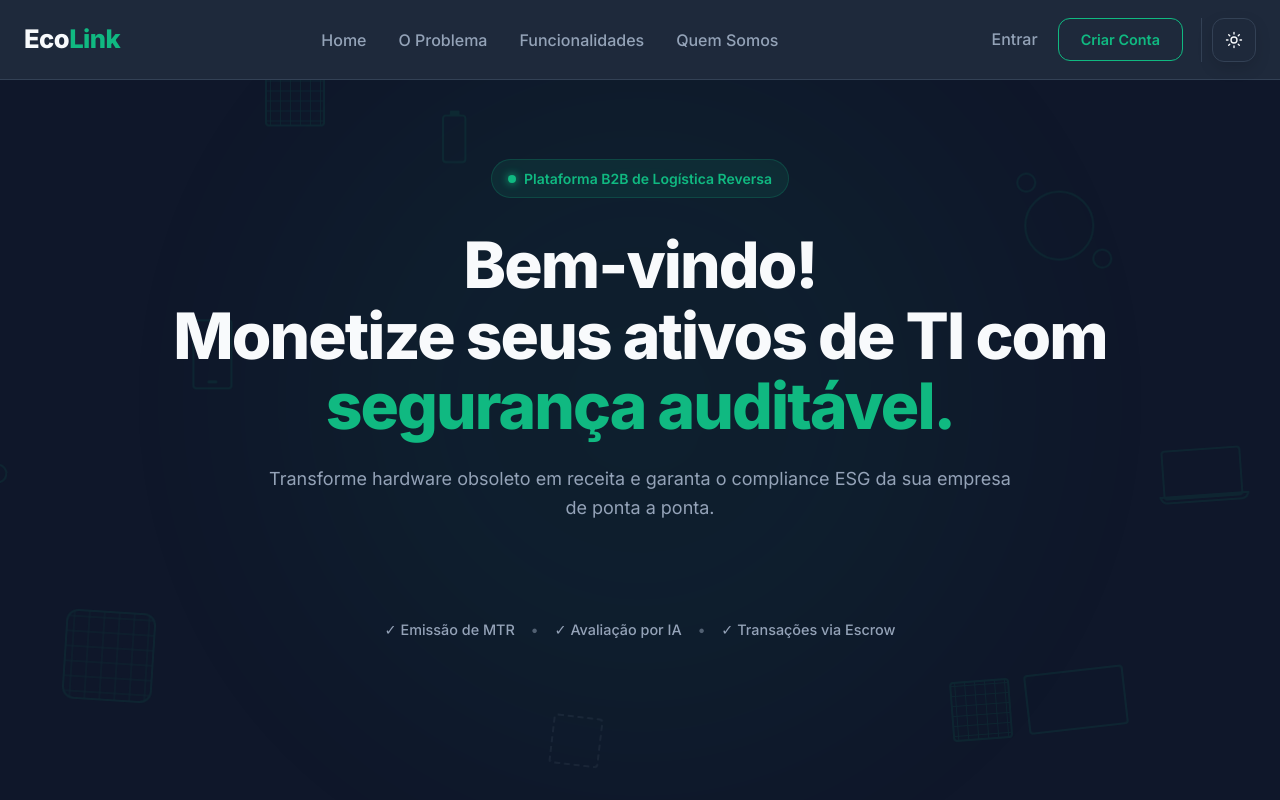
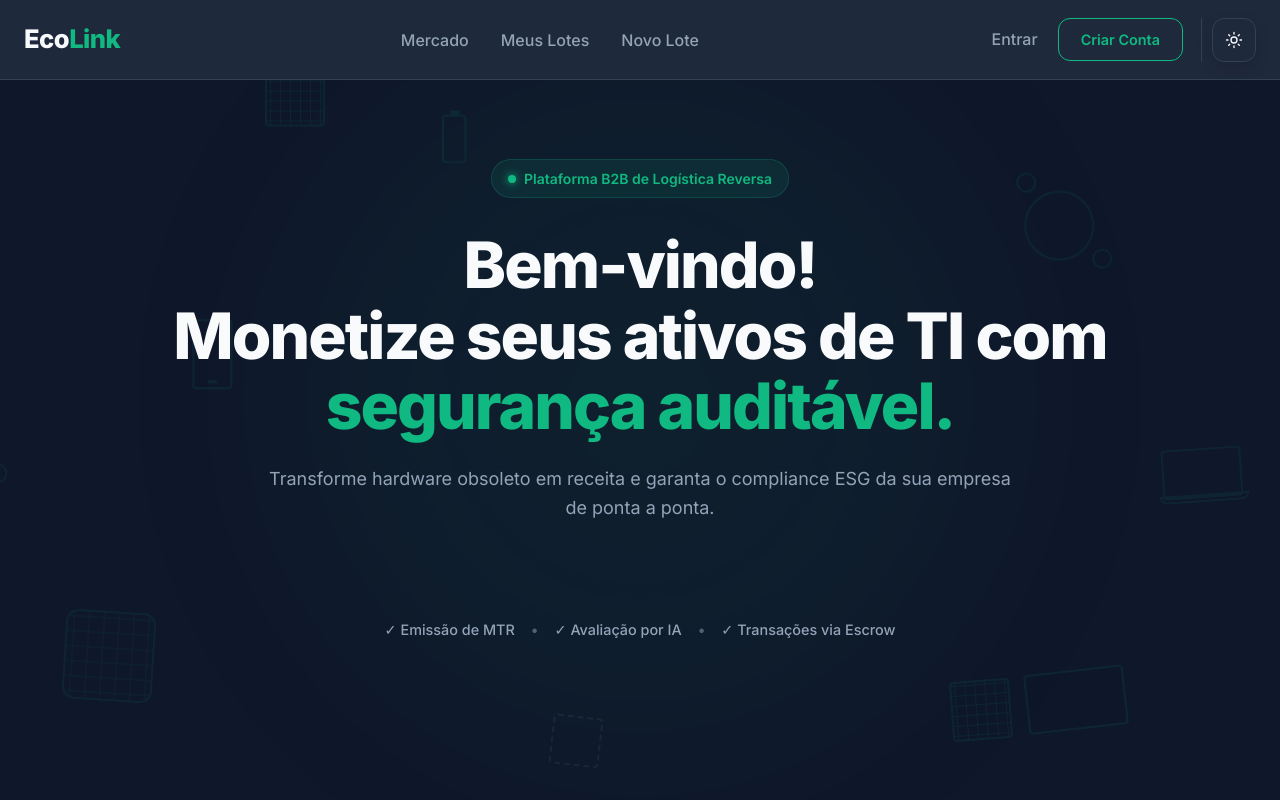
Before and after one commit to ProjetoEcolink/EcolinkSite, a React (Vite) app: page /home in a window 1280 px wide. Shown: the top 800 px of the page. Built offline with nearby package versions, Linux system fonts and the light colour scheme; the HTML template or start-up script is replaced by a standard one.

Commit message:
Implementando: - Sempre abrir a tela inicial o Marketplace (mesmo saindo da conta e etc)
-Melhorando Input de Busca no marketplace

```diff
--- a/src/components/layout/Navbar.jsx
+++ b/src/components/layout/Navbar.jsx
@@ -50,6 +50,14 @@ const PackageIcon = () => (
     </svg>
 );
 
+const AddIcon = () => (
+    <svg width="32" height="32" viewBox="0 0 24 24" fill="none" stroke="currentColor" strokeWidth="1.5" strokeLinecap="round" strokeLinejoin="round">
+        <rect x="3" y="3" width="18" height="18" rx="2" ry="2"/>
+        <line x1="12" y1="8" x2="12" y2="16"/>
+        <line x1="8" y1="12" x2="16" y2="12"/>
+    </svg>
+);
+
 const SettingsIcon = () => (
     <svg width="32" height="32" viewBox="0 0 24 24" fill="none" stroke="currentColor" strokeWidth="1.5" strokeLinecap="round" strokeLinejoin="round">
         <circle cx="12" cy="12" r="3"/>
@@ -87,6 +95,12 @@ export default function Navbar() {
             icone: <PackageIcon />,
             titulo: 'Meus Produtos',
             texto: 'Acompanhe, edite e remova seus próprios lotes na tela de Meus Produtos.',
+        },
+        {
+            alvo: 'tour-dashboard',
+            icone: <AddIcon />,
+            titulo: 'Novo Lote',
+            texto: 'Cadastre novos materiais para venda de forma rápida e prática nesta área.',
         },
         {
             alvo: 'tour-perfil-tema',
@@ -159,33 +173,11 @@ export default function Navbar() {
 
     const toggleTheme = () => setTheme((prev) => (prev === 'light' ? 'dark' : 'light'));
 
-    const goToSection = (section) => {
-        if (location.pathname !== '/home' && location.pathname !== '/') {
-            navigate('/home');
-            setTimeout(() => {
-                const element = document.getElementById(section);
-                if (element) {
-                    element.scrollIntoView({ behavior: 'smooth' });
-                }
-            }, 150);
-            return;
-        }
-
-        const element = document.getElementById(section);
-        if (element) {
-            element.scrollIntoView({ behavior: 'smooth' });
-        }
-    };
-
     const isActive = (path) => location.pathname === path;
     const isLogado = !!localStorage.getItem('usuario');
-    const handleLogoClick = () => {
-        if (isLogado) {
-            navigate('/marketplace');
-            return;
-        }
-        goToSection('home');
-    };
+
+    // Ao clicar no logo, manda direto para a raiz (Marketplace)
+    const handleLogoClick = () => navigate('/');
 
     const avancarTutorial = () => {
         if (passoTutorial < passos.length - 1) {
@@ -204,7 +196,7 @@ export default function Navbar() {
     const confirmarLogout = () => {
         localStorage.removeItem('usuario');
         setMostrarModalLogout(false);
-        navigate('/home');
+        navigate('/'); // Após sair, volta pra vitrine
     };
 
     return (
@@ -217,26 +209,32 @@ export default function Navbar() {
 
                     <div className="nav-menu">
                         <div className="nav-links">
-                            {isLogado ? (
-                                <>
-                                    <Link id="tour-marketplace" to="/marketplace" className={`nav-link-btn ${isActive('/marketplace') ? 'nav-link-active' : ''}`}>
+                            {/* Mercado: Aponta para a raiz (/) e fica ativo se for a home ou /marketplace */}
+                            <Link
+                                id="tour-marketplace"
+                                to="/"
+                                className={`nav-link-btn ${isActive('/') || isActive('/marketplace') ? 'nav-link-active' : ''}`}
+                            >
                                 Mercado
                             </Link>
-                                    <Link id="tour-painel" to="/meus-produtos" className={`nav-link-btn ${isActive('/meus-produtos') ? 'nav-link-active' : ''}`}>
+
+                            {/* Meus Lotes: Se logado, vai pra tela certa. Se não, manda pro Login! */}
+                            <Link
+                                id="tour-painel"
+                                to={isLogado ? "/meus-produtos" : "/login"}
+                                className={`nav-link-btn ${isActive('/meus-produtos') ? 'nav-link-active' : ''}`}
+                            >
                                 Meus Lotes
                             </Link>
-                                    <Link id="tour-dashboard" to="/dashboard" className={`nav-link-btn ${isActive('/dashboard') ? 'nav-link-active' : ''}`}>
+
+                            {/* Novo Lote: Se logado, vai pro Painel. Se não, manda pro Login! */}
+                            <Link
+                                id="tour-dashboard"
+                                to={isLogado ? "/dashboard" : "/login"}
+                                className={`nav-link-btn ${isActive('/dashboard') ? 'nav-link-active' : ''}`}
+                            >
                                 Novo Lote
                             </Link>
-                                </>
-                            ) : (
-                                <>
-                                    <button onClick={() => goToSection('home')} className="nav-link-btn">Home</button>
-                                    <button onClick={() => goToSection('o-problema')} className="nav-link-btn">O Problema</button>
-                                    <button onClick={() => goToSection('funcionalidades')} className="nav-link-btn">Funcionalidades</button>
-                                    <button onClick={() => goToSection('quem-somos')} className="nav-link-btn">Quem Somos</button>
-                                </>
-                            )}
                         </div>
                     </div>
 
@@ -264,6 +262,7 @@ export default function Navbar() {
                 </div>
             </nav>
 
+            {/* TUTORIAL E MODAL DE LOGOUT MANTIDOS INTACTOS ABAIXO */}
             {mostrarTutorial && (
                 <div className={`tour-backdrop ${passos[passoTutorial].alvo ? 'tour-backdrop-transparente' : ''}`}>
                     {holofote && (
--- a/src/pages/ForgotPassword/ForgotPassword.jsx
+++ b/src/pages/ForgotPassword/ForgotPassword.jsx
@@ -267,7 +267,7 @@ export default function ForgotPassword() {
     return (
         <div className="auth-page">
             <header className="auth-topbar">
-                <Link to="/home" style={{ textDecoration: 'none' }}>
+                <Link to="/" style={{ textDecoration: 'none' }}>
                     <div className="auth-topbar-logo">Eco<span className="text-eco">Link</span></div>
                 </Link>
                 <button onClick={toggleTheme} aria-label="Mudar tema" type="button" className="auth-theme-toggle">
@@ -422,7 +422,7 @@ export default function ForgotPassword() {
                         <button className="btn-submit fp-success-btn" onClick={() => navigate('/login')}>
                             Ir para o login
                         </button>
-                        <Link to="/home" className="auth-back-link" style={{ marginTop: '0.5rem' }}>
+                        <Link to="/" className="auth-back-link" style={{ marginTop: '0.5rem' }}>
                             Voltar para home
                         </Link>
                     </div>
--- a/src/pages/Login/Login.jsx
+++ b/src/pages/Login/Login.jsx
@@ -164,7 +164,7 @@ export default function Login() {
             const localResult = tryLocalLogin();
             if (localResult.ok) {
                 setLoading(false);
-                navigate('/home');
+                navigate('/');
                 return;
             }
 
@@ -179,7 +179,7 @@ export default function Login() {
         const usuarioParaSalvar = buildLocalUserFromSupabase(data.user);
         persistAuthenticatedUser(usuarioParaSalvar);
         setLoading(false);
-        navigate('/home');
+        navigate('/');
     };
     return (
         <div className="auth-page">
@@ -217,7 +217,7 @@ export default function Login() {
             <header className="auth-topbar">
                 <button
                     className="auth-back-btn"
-                    onClick={() => navigate('/home')}
+                    onClick={() => navigate('/')}
                     title="Voltar"
                     aria-label="Voltar"
                     type="button"
@@ -234,7 +234,7 @@ export default function Login() {
             </header>
 
             <main className="auth-content">
-                <Link to="/home" className="auth-brand-link" aria-label="Ir para a home">
+                <Link to="/" className="auth-brand-link" aria-label="Ir para a home">
                     <div className="auth-topbar-logo auth-page-logo">
                         Eco<span className="text-eco">Link</span>
                     </div>
--- a/src/pages/Profile/Profile.jsx
+++ b/src/pages/Profile/Profile.jsx
@@ -188,7 +188,7 @@ export default function Profile() {
     const handleLogout = async () => {
         clearAuthenticatedUser();
         await supabase.auth.signOut();
-        navigate('/home');
+        navigate('/');
         window.location.reload();
     };
 
@@ -248,7 +248,7 @@ export default function Profile() {
             clearAuthenticatedUser();
             await supabase.auth.signOut();
             setShowDeleteConfirmationEmail(false);
-            navigate('/home');
+            navigate('/');
             window.location.reload();
         } catch (error) {
             alert(`Erro ao excluir conta: ${error.message}`);
--- a/src/pages/Register/Register.jsx
+++ b/src/pages/Register/Register.jsx
@@ -458,7 +458,7 @@ export default function Register() {
             <header className="auth-topbar">
                 <button
                     className="auth-back-btn"
-                    onClick={() => navigate('/home')}
+                    onClick={() => navigate('/')}
                     title="Voltar"
                     aria-label="Voltar"
                     type="button"
```
Also changed, not shown: src/App.jsx (+10 -7 lines), src/pages/Marketplace/Marketplace.jsx (+14 -5 lines). Lines whose indentation alone changed are shown as unchanged.
